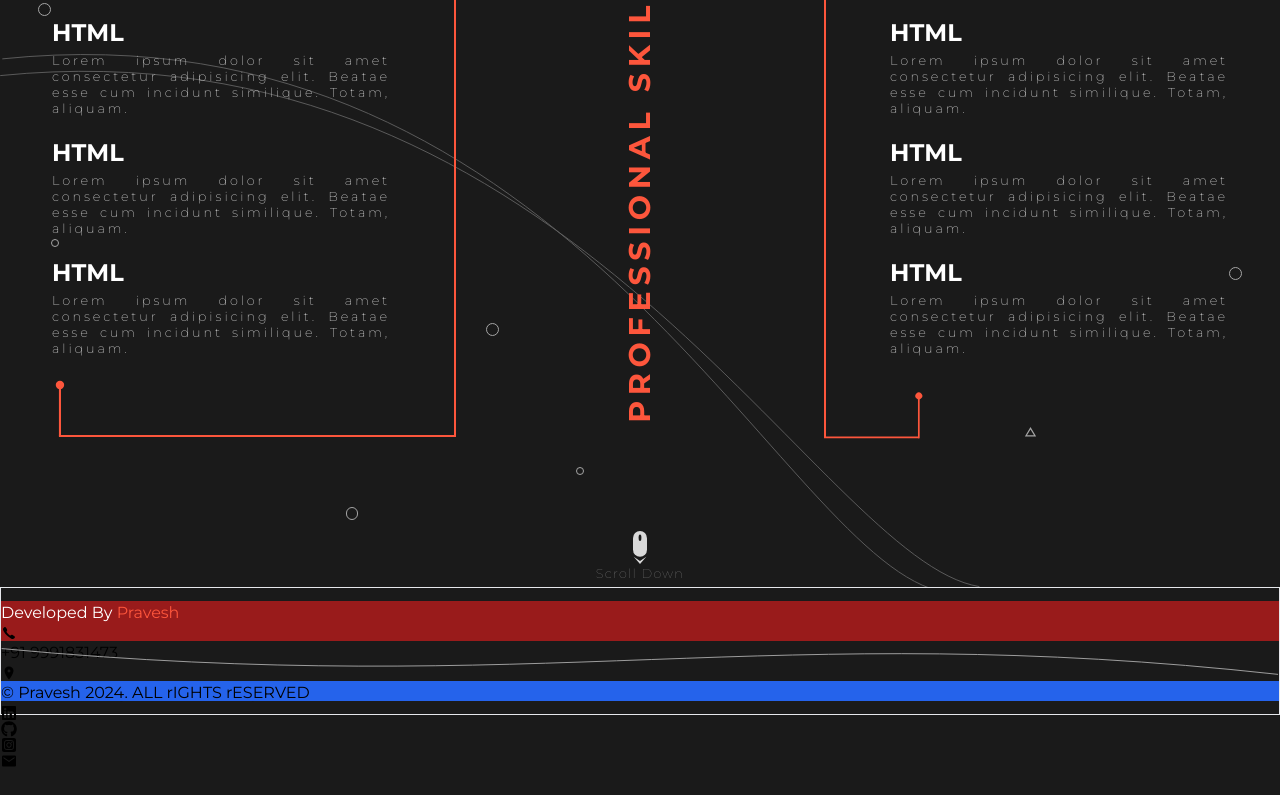
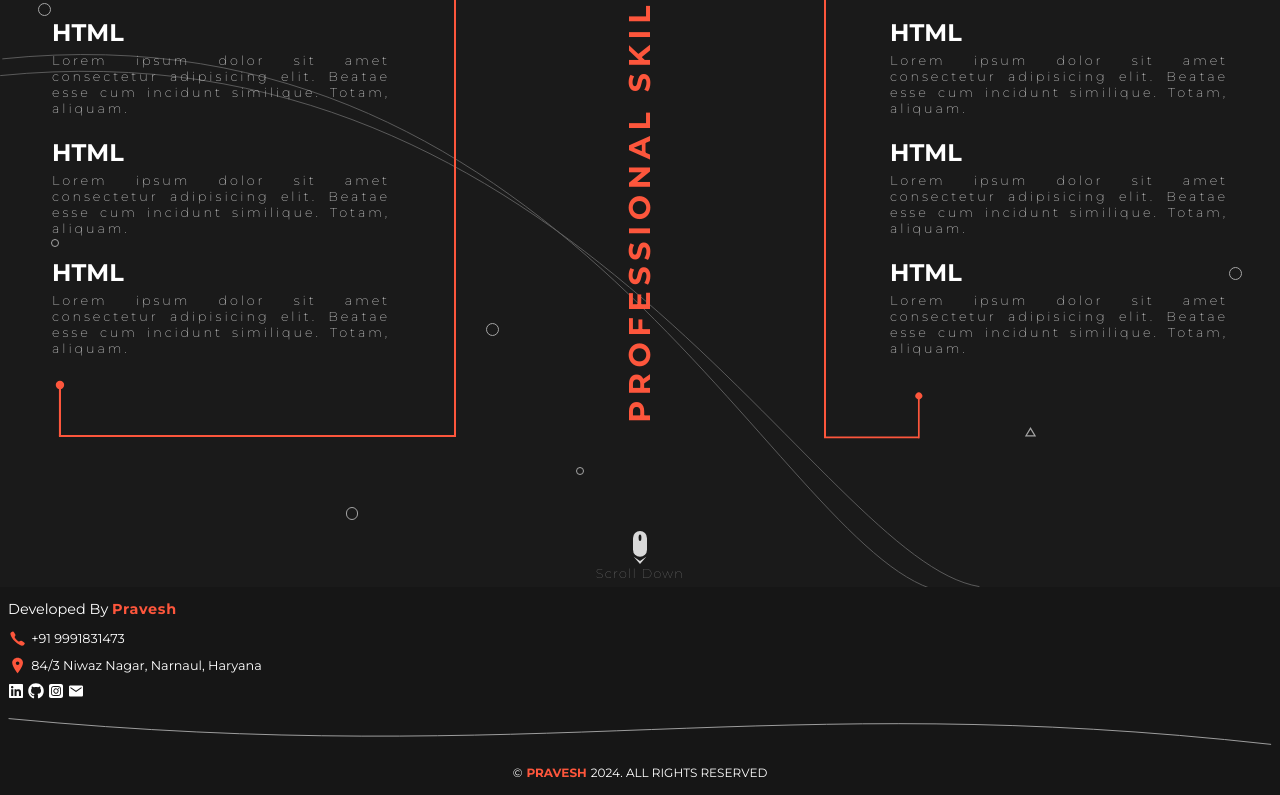
Before and after one commit to pravesh-dev/Portfolio, a React (Vite) app: page / in a window 1280 px wide. Shown: the part 1813-2608 px from the top of the page. Before the commit the page ends 2582 px from the top, so only its background shows below. Built offline with nearby package versions, Linux system fonts and the light colour scheme.

Commit message:
style footer

```diff
--- a/src/Components/Footer.jsx
+++ b/src/Components/Footer.jsx
@@ -6,20 +6,20 @@ import { FaGithub, FaSquareInstagram } from "react-icons/fa6";
 
 function Footer() {
   return (
-    <div className='w-full h-32 border flex flex-col justify-center gap-1'>
-      <div className='w-full h-10 bg-red-800'>
-        <h2 className='text-white'>Developed By <span className='text-primary'>Pravesh</span></h2>
-        <a href="tel:+91 9991831473"><span><IoIosCall/></span> +91 9991831473</a>
-        <h3><span><IoIosPin/></span> 84/3 Niwaz Nagar, Narnaul, Haryana</h3>
-        <div>
-          <a href="#"><FaLinkedin/></a>
-          <a href="#"><FaGithub /></a>
-          <a href="#"><FaSquareInstagram /></a>
-          <a href="#"><IoMdMail /></a>
+    <div className='w-full h-52 flex flex-col justify-center gap-4 px-2 bg-[#161616]'>
+      <div className='w-full flex text-white flex-col gap-2'>
+        <h2 className='text-white text-[0.9rem]'>Developed By <span className='text-primary font-bold tracking-wider'>Pravesh</span></h2>
+        <a href="tel:+91 9991831473" className='text-[0.8rem] flex items-center gap-1'><span className='text-primary text-[1.2rem]'><IoIosCall/></span> +91 9991831473</a>
+        <h3 className='text-[0.8rem] flex items-center gap-1'><span className='text-primary text-[1.2rem]'><IoIosPin/></span> 84/3 Niwaz Nagar, Narnaul, Haryana</h3>
+        <div className='flex gap-1'>
+          <a className='text-[1rem]' href="#"><FaLinkedin/></a>
+          <a className='text-[1rem]' href="#"><FaGithub /></a>
+          <a className='text-[1rem]' href="#"><FaSquareInstagram /></a>
+          <a className='text-[1rem]' href="#"><IoMdMail /></a>
         </div>
       </div>
       <img src={line} className='w-full' alt="" />
-      <div className='w-full h-5 bg-blue-600'>© <span>Pravesh</span> 2024. ALL rIGHTS rESERVED</div>
+      <div className='w-full h-5 text-white text-xs flex items-center justify-center uppercase'>© <span className='text-primary mx-1 font-bold'>Pravesh</span> 2024. ALL rIGHTS rESERVED</div>
     </div>
   )
 }
```
